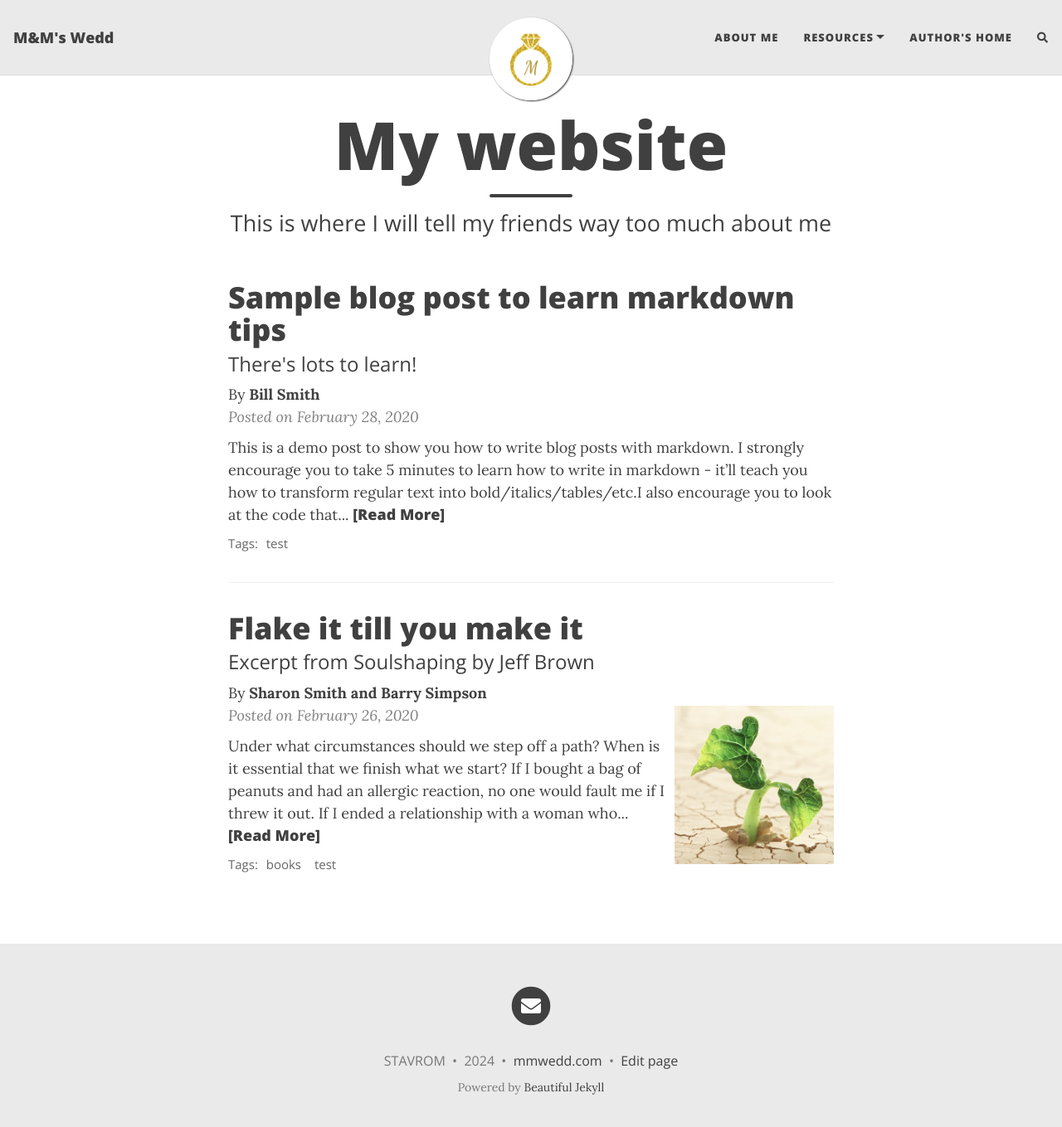
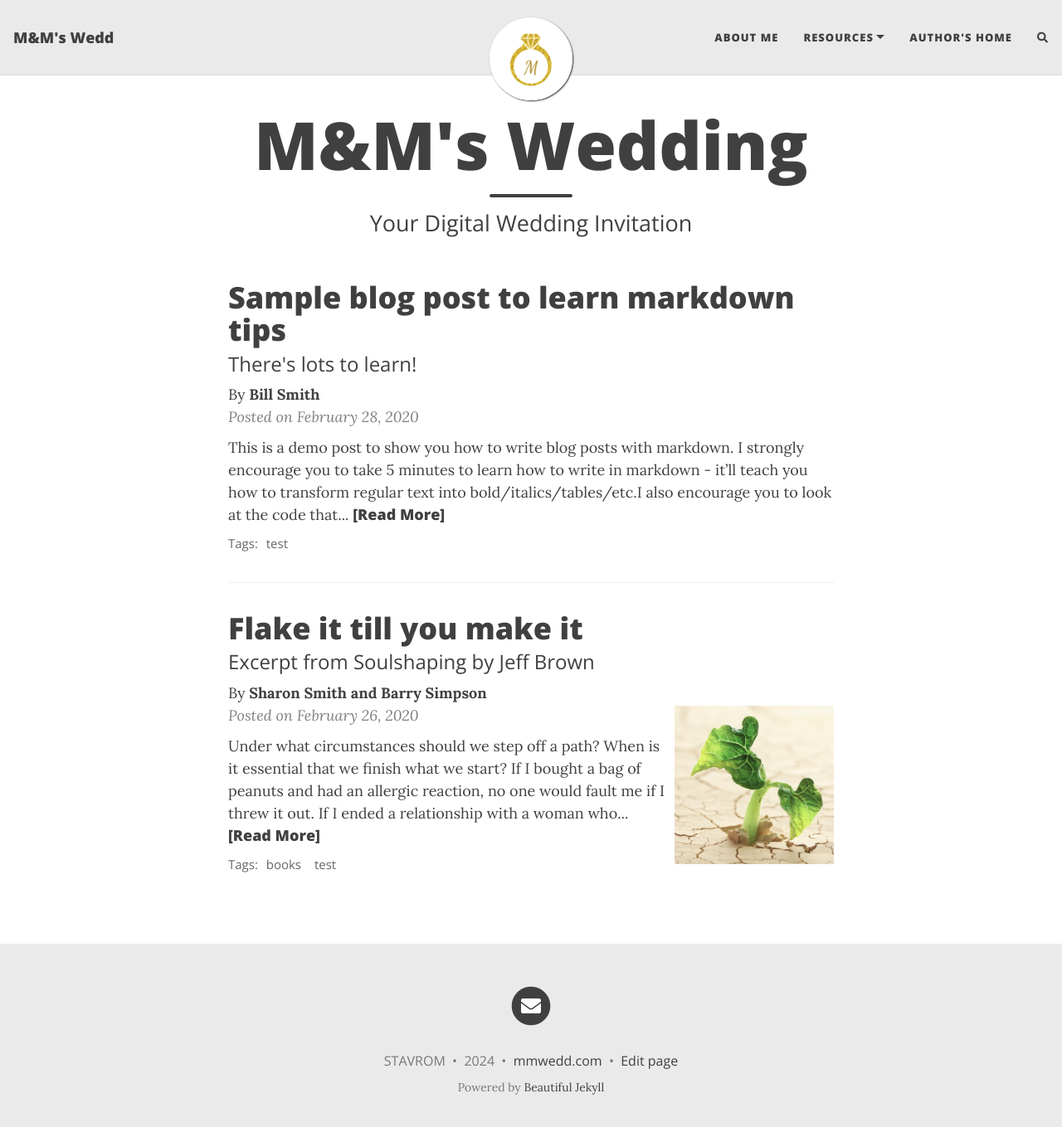
Before and after one commit to StavromTech/M-M-s-Wedd-Website, a Jekyll site: the page built from index.html, in a window 1280 px wide and 1372 px high. Shown: the top 1359 px of the window at 83% size. Built offline with Jekyll 4.4.1, drawn with Linux system fonts in a browser that asks for light colours; nearby versions of some CDN libraries; the list of posts is cut into pages by our own code; comment, search, counter and statistics services are not loaded.

Commit message:
Update index.html

```diff
--- a/index.html
+++ b/index.html
@@ -1,5 +1,5 @@
 ---
 layout: home
-title: My website
-subtitle: This is where I will tell my friends way too much about me
+title: M&M's Wedding
+subtitle: Your Digital Wedding Invitation
 ---
```
